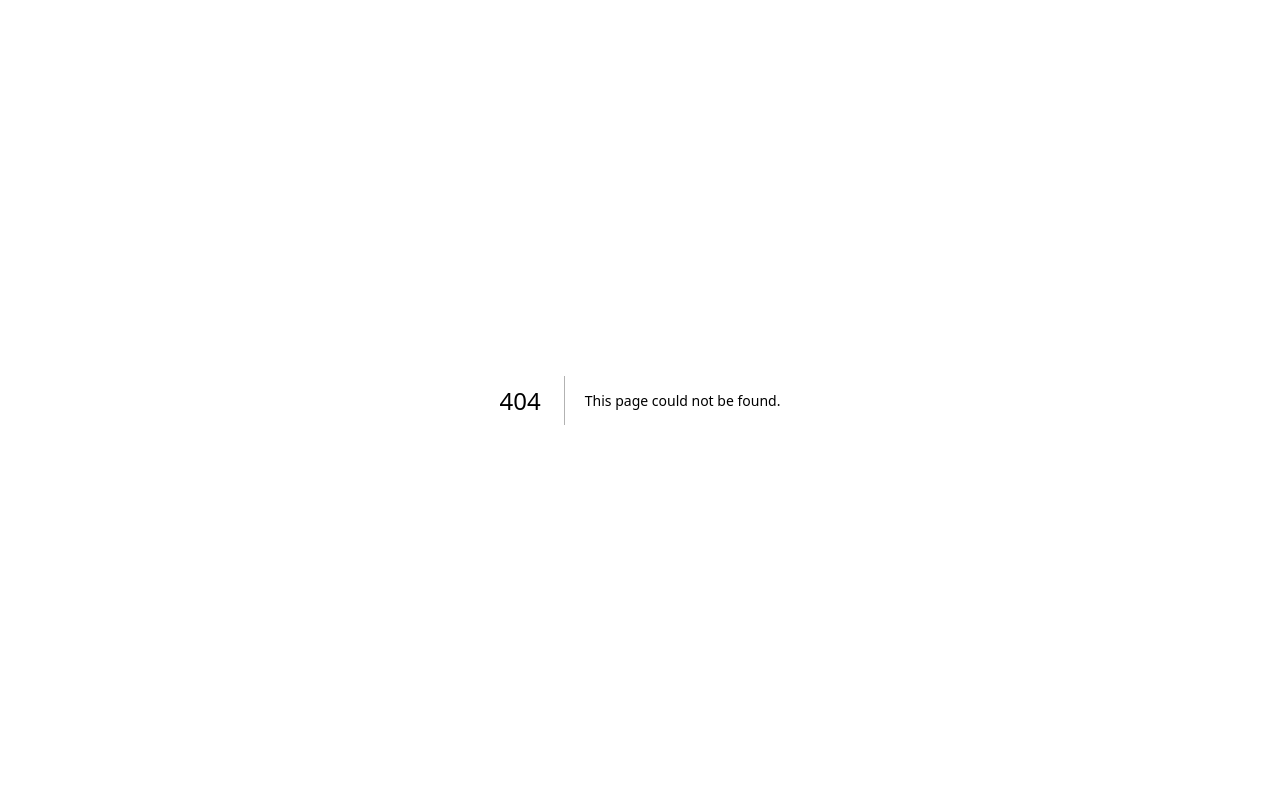
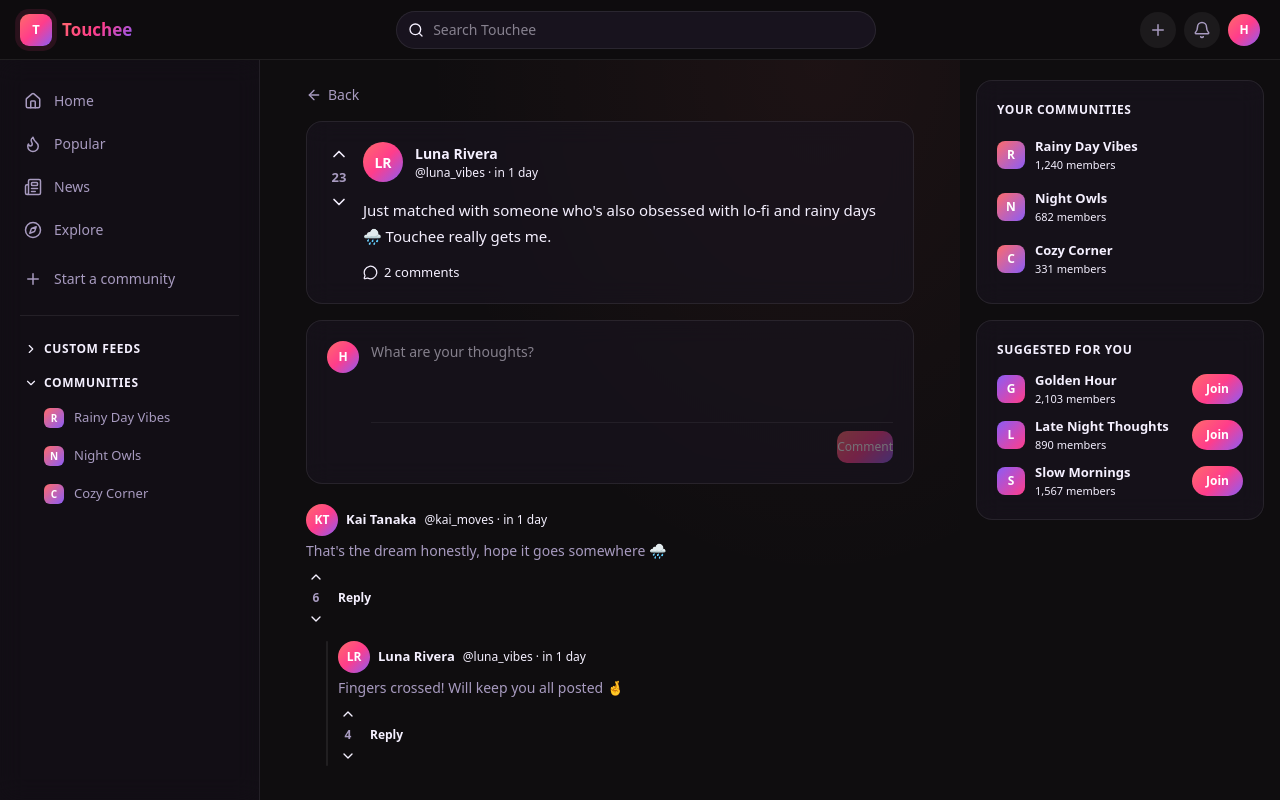
Before and after one commit to H-Viet/touchee-frontend, a Next.js app: page /post/post-1 in a window 1280 px wide. Before the commit this address had no page. Built offline with nearby package versions, Linux system fonts and the light colour scheme.

Commit message:
feat: add post detail page

```diff
--- /dev/null
+++ b/src/app/(main)/post/[id]/page.tsx
@@ -0,0 +1,301 @@
+"use client";
+
+import { use, useState, useEffect } from "react";
+import { useRouter } from "next/navigation";
+import { formatDistanceToNow } from "date-fns";
+import { ArrowLeft, MessageCircle, Trash2 } from "lucide-react";
+import { Card, CardHeader, CardBody } from "@/components/ui/Card";
+import { Avatar } from "@/components/ui/Avatar";
+import { Button } from "@/components/ui/Button";
+import { VoteControl } from "@/components/posts/VoteControl";
+import { CommentItem } from "@/components/posts/CommonItem";
+import { mockPosts, mockComments, mockCurrentUser } from "@/lib/mock/data";
+import type { Comment } from "@/types";
+
+interface Props {
+  params: Promise<{ id: string }>;
+}
+
+// Immutably walks the nested tree to find the right parent and insert a reply
+function addReplyToTree(
+  comments: Comment[],
+  parentId: string,
+  reply: Comment,
+): Comment[] {
+  return comments.map((c) => {
+    if (c.id === parentId) {
+      return { ...c, replies: [...(c.replies ?? []), reply] };
+    }
+    if (c.replies && c.replies.length > 0) {
+      return { ...c, replies: addReplyToTree(c.replies, parentId, reply) };
+    }
+    return c;
+  });
+}
+
+function countAllComments(comments: Comment[]): number {
+  return comments.reduce(
+    (acc, c) => acc + 1 + countAllComments(c.replies ?? []),
+    0,
+  );
+}
+
+export default function PostDetailPage({ params }: Props) {
+  const { id } = use(params);
+  const router = useRouter();
+
+  const post = mockPosts.find((p) => p.id === id);
+  const [comments, setComments] = useState<Comment[]>(
+    mockComments.filter((c) => c.postId === id),
+  );
+  const [commentText, setCommentText] = useState("");
+  const [timeAgo, setTimeAgo] = useState("");
+
+  useEffect(() => {
+    if (post) {
+      setTimeAgo(
+        formatDistanceToNow(new Date(post.createdAt), { addSuffix: true }),
+      );
+    }
+  }, [post]);
+
+  if (!post) {
+    return <p style={{ color: "var(--color-text-muted)" }}>Post not found.</p>;
+  }
+
+  const authorName = post.author?.displayName ?? "Unknown";
+  const authorHandle = post.author?.username ?? "unknown";
+  const isOwner = mockCurrentUser.id === post.authorId;
+
+  const handleAddComment = () => {
+    if (!commentText.trim()) return;
+    const newComment: Comment = {
+      id: `c-${Date.now()}`,
+      postId: post.id,
+      parentId: null,
+      authorId: mockCurrentUser.id,
+      content: commentText.trim(),
+      createdAt: new Date().toISOString(),
+      upvotes: 0,
+      downvotes: 0,
+      author: mockCurrentUser,
+      replies: [],
+    };
+    setComments((prev) => [newComment, ...prev]);
+    setCommentText("");
+  };
+
+  const handleReply = (parentId: string, content: string) => {
+    const reply: Comment = {
+      id: `c-${Date.now()}`,
+      postId: post.id,
+      parentId,
+      authorId: mockCurrentUser.id,
+      content,
+      createdAt: new Date().toISOString(),
+      upvotes: 0,
+      downvotes: 0,
+      author: mockCurrentUser,
+      replies: [],
+    };
+    setComments((prev) => addReplyToTree(prev, parentId, reply));
+  };
+
+  return (
+    <div>
+      <button
+        onClick={() => router.back()}
+        style={{
+          display: "flex",
+          alignItems: "center",
+          gap: "6px",
+          background: "none",
+          border: "none",
+          cursor: "pointer",
+          color: "var(--color-text-secondary)",
+          fontSize: "14px",
+          fontWeight: 500,
+          marginBottom: "16px",
+          padding: 0,
+        }}
+      >
+        <ArrowLeft size={16} />
+        Back
+      </button>
+
+      <Card>
+        <div style={{ display: "flex", gap: "12px" }}>
+          <VoteControl score={post.upvotes - post.downvotes} size="md" />
+
+          <div style={{ flex: 1, minWidth: 0 }}>
+            <CardHeader>
+              <div
+                style={{ display: "flex", alignItems: "center", gap: "12px" }}
+              >
+                <Avatar fallback={authorName} size="md" />
+                <div>
+                  <p
+                    style={{
+                      margin: 0,
+                      fontSize: "14px",
+                      fontWeight: 600,
+                      color: "var(--color-text-primary)",
+                    }}
+                  >
+                    {authorName}
+                  </p>
+                  <p
+                    style={{
+                      margin: 0,
+                      fontSize: "12px",
+                      color: "var(--color-text-muted)",
+                    }}
+                  >
+                    @{authorHandle} · {timeAgo}
+                  </p>
+                </div>
+              </div>
+
+              {isOwner && (
+                <button
+                  onClick={() => router.push("/")}
+                  style={{
+                    background: "none",
+                    border: "none",
+                    cursor: "pointer",
+                    color: "var(--color-text-muted)",
+                    padding: "6px",
+                    borderRadius: "8px",
+                    display: "flex",
+                  }}
+                >
+                  <Trash2 size={15} />
+                </button>
+              )}
+            </CardHeader>
+
+            <CardBody>
+              <p
+                style={{
+                  margin: 0,
+                  fontSize: "15px",
+                  lineHeight: 1.7,
+                  color: "var(--color-text-primary)",
+                  whiteSpace: "pre-wrap",
+                }}
+              >
+                {post.content}
+              </p>
+
+              {post.mediaUrl && (
+                <div
+                  style={{
+                    marginTop: "14px",
+                    borderRadius: "12px",
+                    overflow: "hidden",
+                  }}
+                >
+                  {post.mediaType === "video" ? (
+                    <video
+                      src={post.mediaUrl}
+                      controls
+                      style={{ width: "100%", display: "block" }}
+                    />
+                  ) : (
+                    // eslint-disable-next-line @next/next/no-img-element
+                    <img
+                      src={post.mediaUrl}
+                      alt="Post media"
+                      style={{ width: "100%", display: "block" }}
+                    />
+                  )}
+                </div>
+              )}
+
+              <div
+                style={{
+                  display: "flex",
+                  alignItems: "center",
+                  gap: "6px",
+                  marginTop: "14px",
+                  color: "var(--color-text-muted)",
+                }}
+              >
+                <MessageCircle size={15} />
+                <span style={{ fontSize: "13px" }}>
+                  {countAllComments(comments)} comments
+                </span>
+              </div>
+            </CardBody>
+          </div>
+        </div>
+      </Card>
+
+      <Card style={{ marginTop: "16px" }}>
+        <div style={{ display: "flex", gap: "12px" }}>
+          <Avatar fallback={mockCurrentUser.displayName} size="sm" />
+          <div style={{ flex: 1 }}>
+            <textarea
+              value={commentText}
+              onChange={(e) => setCommentText(e.target.value)}
+              placeholder="What are your thoughts?"
+              rows={3}
+              style={{
+                width: "100%",
+                resize: "none",
+                background: "transparent",
+                border: "none",
+                outline: "none",
+                fontSize: "14px",
+                color: "var(--color-text-primary)",
+                fontFamily: "inherit",
+                lineHeight: 1.6,
+                boxSizing: "border-box",
+              }}
+            />
+            <div
+              style={{
+                display: "flex",
+                justifyContent: "flex-end",
+                marginTop: "8px",
+                paddingTop: "8px",
+                borderTop: "1px solid rgba(255,255,255,0.06)",
+              }}
+            >
+              <Button
+                onClick={handleAddComment}
+                disabled={!commentText.trim()}
+                size="sm"
+              >
+                Comment
+              </Button>
+            </div>
+          </div>
+        </div>
+      </Card>
+
+      <div
+        style={{
+          marginTop: "20px",
+          display: "flex",
+          flexDirection: "column",
+          gap: "20px",
+        }}
+      >
+        {comments.length === 0 ? (
+          <p style={{ fontSize: "14px", color: "var(--color-text-muted)" }}>
+            No comments yet. Be the first!
+          </p>
+        ) : (
+          comments.map((comment) => (
+            <CommentItem
+              key={comment.id}
+              comment={comment}
+              onReply={handleReply}
+            />
+          ))
+        )}
+      </div>
+    </div>
+  );
+}
```
